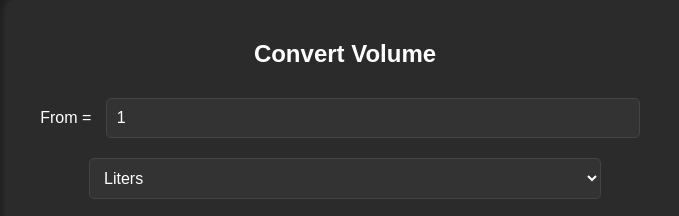
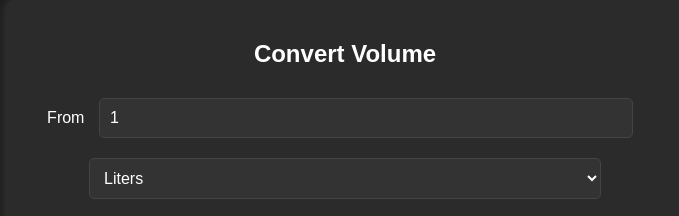
Before and after one commit to Tharindu-Nimsara/unit_converter, a plain HTML site: page index.html in a window 1280 px wide. Shown: the top 216 px of the page, 295-974 px from the left. Drawn offline with Linux system fonts and the light colour scheme.

Commit message:
normal site

```diff
--- a/index.html
+++ b/index.html
@@ -18,7 +18,7 @@
     </div>
     <div class="container">
       <h2 id="conversionTitle">Convert Volume</h2>
-      <label>From =</label>
+      <label>From</label>
       <input type="number" id="fromValue" value="1" />
       <select id="fromUnit"></select>
       <br />
```
